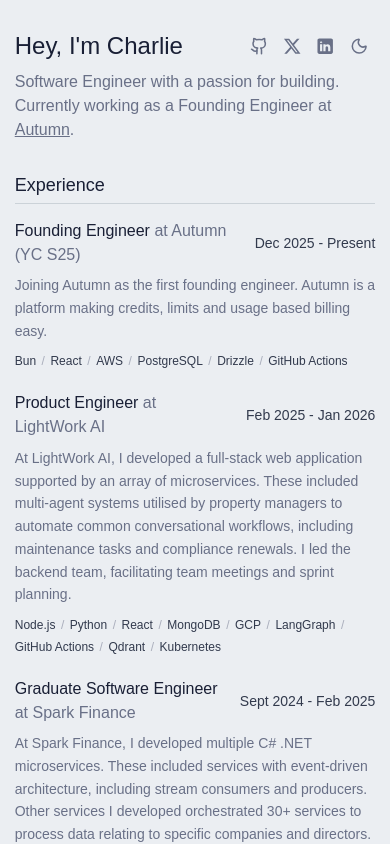
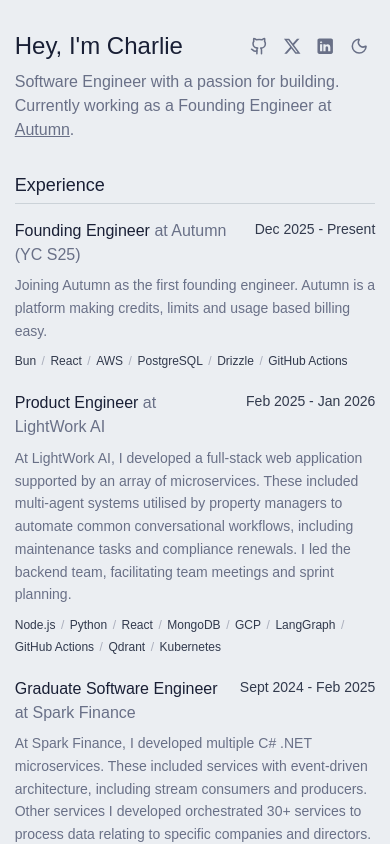
Before and after one commit to charlietlamb/charlielambdotcom, a Next.js app: page / in a window 390 px wide. Shown: the top 844 px of the page. Built offline with nearby package versions, Linux system fonts and the light colour scheme.

Commit message:
chore: fix text alignment in expierence

```diff
--- a/components/experience.tsx
+++ b/components/experience.tsx
@@ -19,7 +19,7 @@ export function Experience() {
       <div className="space-y-6">
         {experience.map((item) => (
           <article key={item.id}>
-            <div className="flex items-center justify-between gap-4 mb-2">
+            <div className="flex items-start md:items-center justify-between gap-4 mb-2">
               <h3 className="text-foreground">
                 {item.title}{" "}
                 <span className="text-muted-foreground">at {item.company}</span>
```
